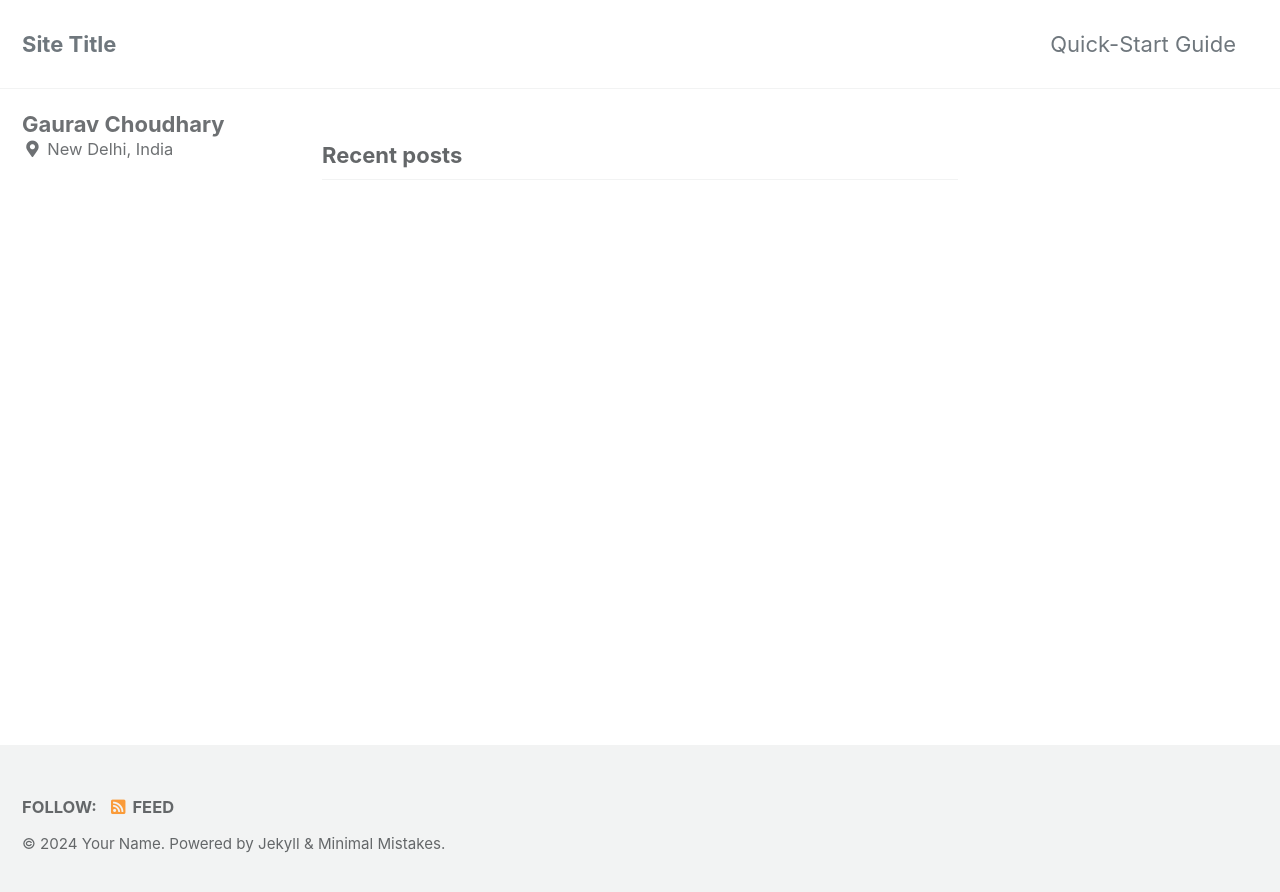
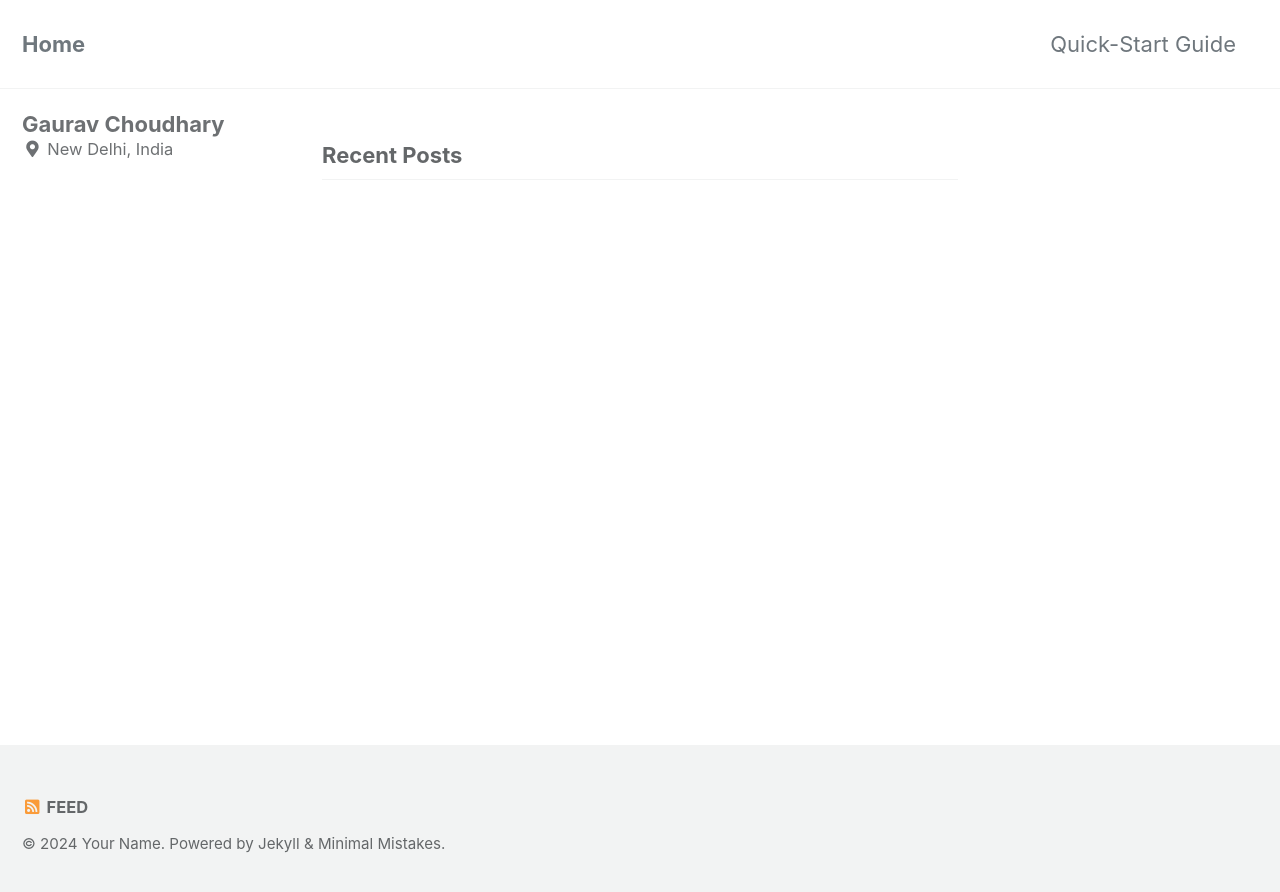
Before and after one commit to gajgaurav/gajgaurav.github.io, a Jekyll site: the page built from index.html, in a window 1280 px wide. Shown: the top 892 px of the page. Built offline with Jekyll 4.4.1, drawn with Linux system fonts in a browser that asks for light colours; cached includes are drawn as plain includes; the list of posts is cut into pages by our own code.

Commit message:
Update _config.yml

```diff
--- a/_config.yml
+++ b/_config.yml
@@ -15,8 +15,8 @@
 minimal_mistakes_skin    : "default" # "air", "aqua", "contrast", "dark", "dirt", "neon", "mint", "plum", "sunrise"
 
 # Site Settings
-locale                   : "en-US"
-title                    : "Site Title"
+locale                   : "en-IND"
+title                    : "Home"
 title_separator          : "-"
 subtitle                 : # site tagline that appears below site title in masthead
 name                     : "Your Name"
```
